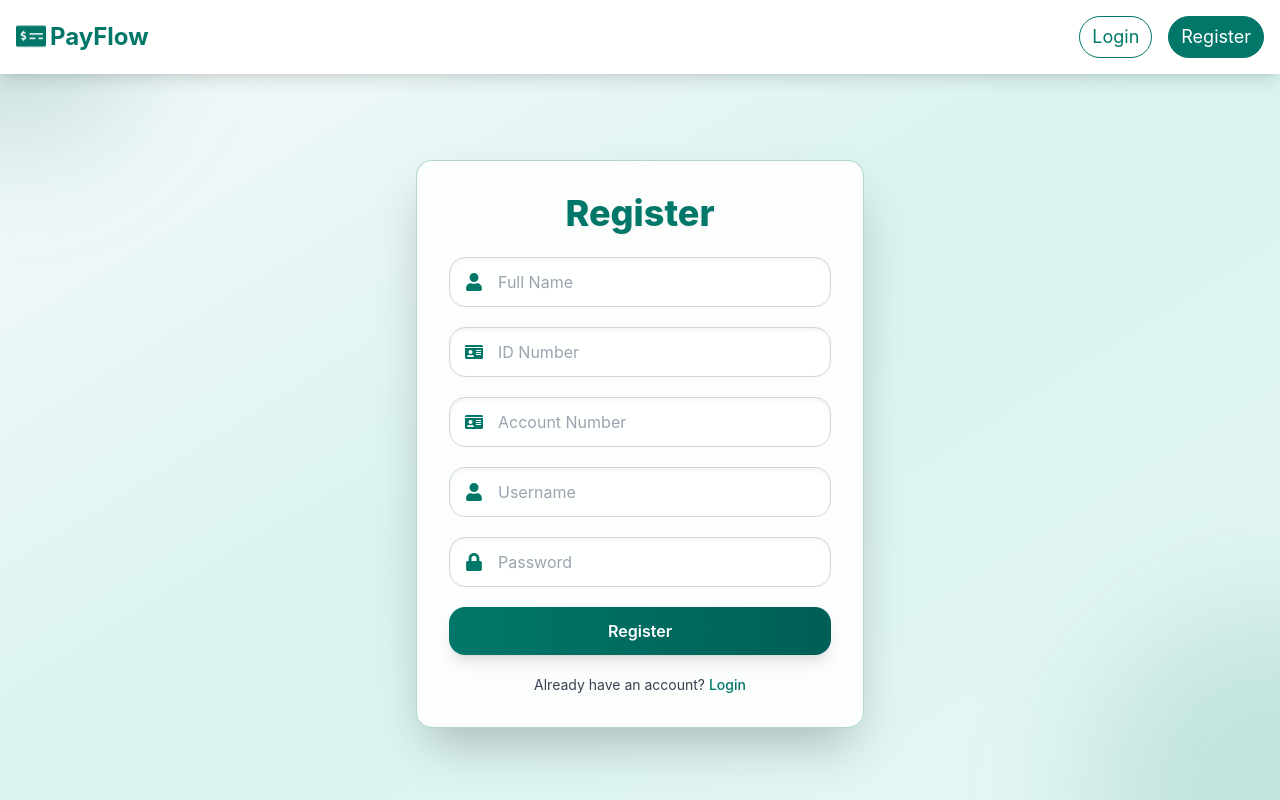
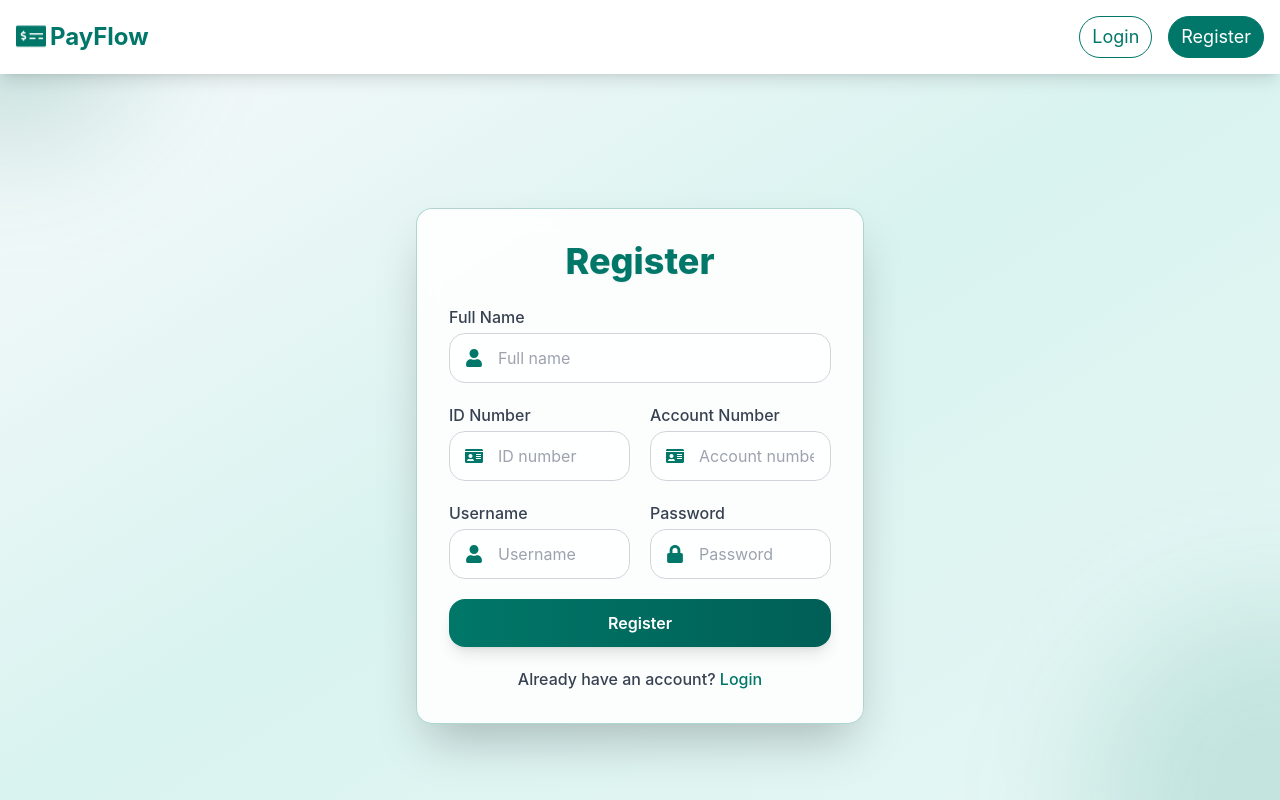
Before and after one commit to ST10255814/insy7314-final-poe, a React (Create React App) app in the folder frontend/: page /register in a window 1280 px wide. Built offline with nearby package versions, Linux system fonts and the light colour scheme.

Commit message:
Enhanced the register UI as well as fixed an issue with hashing sensitive inputs upon login

```diff
--- a/frontend/src/components/Login.js
+++ b/frontend/src/components/Login.js
@@ -68,6 +68,10 @@ export default function Login() {
 
           <form onSubmit={handleSubmit} className="space-y-5">
             {/* Username */}
+            <div>
+              <label className="block mb-1 text-gray-700 font-medium">
+                Username
+              </label>
               <div className="relative">
                 <FaUser className="absolute left-4 top-1/2 -translate-y-1/2 text-[#007768] text-lg" />
                 <input
@@ -75,12 +79,17 @@ export default function Login() {
                   name="username"
                   value={formData.username}
                   onChange={handleChange}
-                placeholder="Username"
-                className="w-full pl-12 pr-4 py-3 border border-gray-300 rounded-2xl focus:outline-none focus:ring-2 focus:ring-[#007768] focus:border-[#007768] shadow-inner bg-white/70 transition duration-300"
+                  placeholder="Enter your username"
+                  className="w-full pl-12 pr-4 py-3 border border-gray-300 rounded-2xl focus:outline-none focus:ring-2 focus:ring-[#007768] focus:border-[#007768] bg-white/70 transition duration-300"
                 />
+              </div>
             </div>
 
             {/* Account Number */}
+            <div>
+              <label className="block mb-1 text-gray-700 font-medium">
+                Account Number
+              </label>
               <div className="relative">
                 <FaIdCard className="absolute left-4 top-1/2 -translate-y-1/2 text-[#007768] text-lg" />
                 <input
@@ -88,12 +97,17 @@ export default function Login() {
                   name="accountNumber"
                   value={formData.accountNumber}
                   onChange={handleChange}
-                placeholder="Account Number"
-                className="w-full pl-12 pr-4 py-3 border border-gray-300 rounded-2xl focus:outline-none focus:ring-2 focus:ring-[#007768] focus:border-[#007768] shadow-inner bg-white/70 transition duration-300"
+                  placeholder="Enter your account number"
+                  className="w-full pl-12 pr-4 py-3 border border-gray-300 rounded-2xl focus:outline-none focus:ring-2 focus:ring-[#007768] focus:border-[#007768] bg-white/70 transition duration-300"
                 />
+              </div>
             </div>
 
             {/* Password */}
+            <div>
+              <label className="block mb-1 text-gray-700 font-medium">
+                Password
+              </label>
               <div className="relative">
                 <FaLock className="absolute left-4 top-1/2 -translate-y-1/2 text-[#007768] text-lg" />
                 <input
@@ -101,9 +115,10 @@ export default function Login() {
                   name="password"
                   value={formData.password}
                   onChange={handleChange}
-                placeholder="Password"
-                className="w-full pl-12 pr-4 py-3 border border-gray-300 rounded-2xl focus:outline-none focus:ring-2 focus:ring-[#007768] focus:border-[#007768] shadow-inner bg-white/70 transition duration-300"
+                  placeholder="Enter your password"
+                  className="w-full pl-12 pr-4 py-3 border border-gray-300 rounded-2xl focus:outline-none focus:ring-2 focus:ring-[#007768] focus:border-[#007768] bg-white/70 transition duration-300"
                 />
+              </div>
             </div>
 
             {/* Submit Button */}
@@ -121,8 +136,7 @@ export default function Login() {
               )}
             </button>
           </form>
-
-          <p className="mt-5 text-center text-gray-700 text-sm">
+          <p className="mt-5 text-center text-gray-700 font-medium">
             Don't have an account?{" "}
             <a
               href="/register"
--- a/frontend/src/components/PastPayments.js
+++ b/frontend/src/components/PastPayments.js
@@ -27,13 +27,11 @@ export default function PastPayments() {
         <h2 className="text-3xl font-bold mb-8 text-[#007786] border-b-2 border-[#007786] pb-2">
           Past Payments
         </h2>
-
         {error && (
           <p className="text-red-500 mb-6 bg-red-100 p-3 rounded">{error}</p>
         )}
-
         {payments.length === 0 ? (
-          <p className="text-gray-600 text-center py-10">No payments found.</p>
+          <p className="text-gray-600 font-bold text-center py-10">No payments found.</p>
         ) : (
           <div className="grid gap-6">
             {payments.map((payment, index) => (
@@ -64,7 +62,6 @@ export default function PastPayments() {
                       payment.status.slice(1)}
                   </span>
                 </div>
-
                 {/* Grid for other details */}
                 <div className="grid grid-cols-1 sm:grid-cols-2 gap-4 text-gray-700">
                   <p>
--- a/frontend/src/components/Register.js
+++ b/frontend/src/components/Register.js
@@ -61,20 +61,25 @@ export default function Register() {
   };
   //https://chatgpt.com/share/68de6f2b-24a4-8012-b840-43960854a6fc styling only
   return (
-    <div className="min-h-screen flex justify-center items-start relative overflow-hidden bg-gradient-to-br from-gray-50 via-[#d9f3f0] to-[#e6f7f5] pt-40 px-4">
-      {/* Background Blobs */}
+    <div className="min-h-screen flex justify-center items-start relative overflow-hidden bg-gradient-to-br from-gray-50 via-[#d9f3f0] to-[#e6f7f5] pt-52 px-4">
+      {/* Background */}
       <div className="absolute top-0 left-0 w-72 h-72 bg-[#007768]/20 rounded-full blur-3xl -translate-x-1/2 -translate-y-1/2"></div>
       <div className="absolute bottom-0 right-0 w-96 h-96 bg-[#007768]/15 rounded-full blur-3xl translate-x-1/2 translate-y-1/2"></div>
-
       {/* Register Form Card */}
       <div className="relative z-10 w-full max-w-md">
         <div className="bg-white/90 backdrop-blur-md rounded-2xl shadow-2xl border border-[#007768]/30 p-8">
           <h1 className="text-3xl md:text-4xl font-extrabold text-[#007768] text-center mb-6 drop-shadow-sm">
             Register
           </h1>
-
-          <form onSubmit={handleSubmit} className="space-y-5">
+          <form
+            onSubmit={handleSubmit}
+            className="grid grid-cols-1 gap-5 md:grid-cols-2"
+          >
             {/* Full Name */}
+            <div className="col-span-1 md:col-span-2">
+              <label className="block mb-1 text-gray-700 font-medium">
+                Full Name
+              </label>
               <div className="relative">
                 <FaUser className="absolute left-4 top-1/2 -translate-y-1/2 text-[#007768] text-lg" />
                 <input
@@ -82,12 +87,16 @@ export default function Register() {
                   name="fullName"
                   value={formData.fullName}
                   onChange={handleChange}
-                placeholder="Full Name"
-                className="w-full pl-12 pr-4 py-3 border border-gray-300 rounded-2xl focus:outline-none focus:ring-2 focus:ring-[#007768] focus:border-[#007768] shadow-inner bg-white/70 transition duration-300"
+                  placeholder="Full name"
+                  className="w-full pl-12 pr-4 py-3 border border-gray-300 rounded-2xl focus:outline-none focus:ring-2 focus:ring-[#007768] focus:border-[#007768] bg-white/70 transition duration-300"
                 />
               </div>
-
+            </div>
             {/* ID Number */}
+            <div>
+              <label className="block mb-1 text-gray-700 font-medium">
+                ID Number
+              </label>
               <div className="relative">
                 <FaIdCard className="absolute left-4 top-1/2 -translate-y-1/2 text-[#007768] text-lg" />
                 <input
@@ -95,12 +104,16 @@ export default function Register() {
                   name="idNumber"
                   value={formData.idNumber}
                   onChange={handleChange}
-                placeholder="ID Number"
-                className="w-full pl-12 pr-4 py-3 border border-gray-300 rounded-2xl focus:outline-none focus:ring-2 focus:ring-[#007768] focus:border-[#007768] shadow-inner bg-white/70 transition duration-300"
+                  placeholder="ID number"
+                  className="w-full pl-12 pr-4 py-3 border border-gray-300 rounded-2xl focus:outline-none focus:ring-2 focus:ring-[#007768] focus:border-[#007768] bg-white/70 transition duration-300"
                 />
               </div>
-
+            </div>
             {/* Account Number */}
+            <div>
+              <label className="block mb-1 text-gray-700 font-medium">
+                Account Number
+              </label>
               <div className="relative">
                 <FaIdCard className="absolute left-4 top-1/2 -translate-y-1/2 text-[#007768] text-lg" />
                 <input
@@ -108,12 +121,16 @@ export default function Register() {
                   name="accountNumber"
                   value={formData.accountNumber}
                   onChange={handleChange}
-                placeholder="Account Number"
-                className="w-full pl-12 pr-4 py-3 border border-gray-300 rounded-2xl focus:outline-none focus:ring-2 focus:ring-[#007768] focus:border-[#007768] shadow-inner bg-white/70 transition duration-300"
+                  placeholder="Account number"
+                  className="w-full pl-12 pr-4 py-3 border border-gray-300 rounded-2xl focus:outline-none focus:ring-2 focus:ring-[#007768] focus:border-[#007768] bg-white/70 transition duration-300"
                 />
               </div>
-
+            </div>
             {/* Username */}
+            <div>
+              <label className="block mb-1 text-gray-700 font-medium">
+                Username
+              </label>
               <div className="relative">
                 <FaUser className="absolute left-4 top-1/2 -translate-y-1/2 text-[#007768] text-lg" />
                 <input
@@ -122,11 +139,15 @@ export default function Register() {
                   value={formData.username}
                   onChange={handleChange}
                   placeholder="Username"
-                className="w-full pl-12 pr-4 py-3 border border-gray-300 rounded-2xl focus:outline-none focus:ring-2 focus:ring-[#007768] focus:border-[#007768] shadow-inner bg-white/70 transition duration-300"
+                  className="w-full pl-12 pr-4 py-3 border border-gray-300 rounded-2xl focus:outline-none focus:ring-2 focus:ring-[#007768] focus:border-[#007768] bg-white/70 transition duration-300"
                 />
               </div>
-
+            </div>
             {/* Password */}
+            <div>
+              <label className="block mb-1 text-gray-700 font-medium">
+                Password
+              </label>
               <div className="relative">
                 <FaLock className="absolute left-4 top-1/2 -translate-y-1/2 text-[#007768] text-lg" />
                 <input
@@ -135,11 +156,12 @@ export default function Register() {
                   value={formData.password}
                   onChange={handleChange}
                   placeholder="Password"
-                className="w-full pl-12 pr-4 py-3 border border-gray-300 rounded-2xl focus:outline-none focus:ring-2 focus:ring-[#007768] focus:border-[#007768] shadow-inner bg-white/70 transition duration-300"
+                  className="w-full pl-12 pr-4 py-3 border border-gray-300 rounded-2xl focus:outline-none focus:ring-2 focus:ring-[#007768] focus:border-[#007768] bg-white/70 transition duration-300"
                 />
               </div>
-
+            </div>
             {/* Submit Button */}
+            <div className="col-span-1 md:col-span-2">
               <button
                 type="submit"
                 disabled={loading}
@@ -153,9 +175,9 @@ export default function Register() {
                   <span>Register</span>
                 )}
               </button>
+            </div>
           </form>
-
-          <p className="mt-5 text-center text-gray-700 text-sm">
+          <p className="mt-5 text-center text-gray-700 font-medium">
             Already have an account?{" "}
             <a
               href="/login"
```
Also changed, not shown: 1 other file (tests, documents, lock files or other folders). Lines whose indentation alone changed are shown as unchanged.
